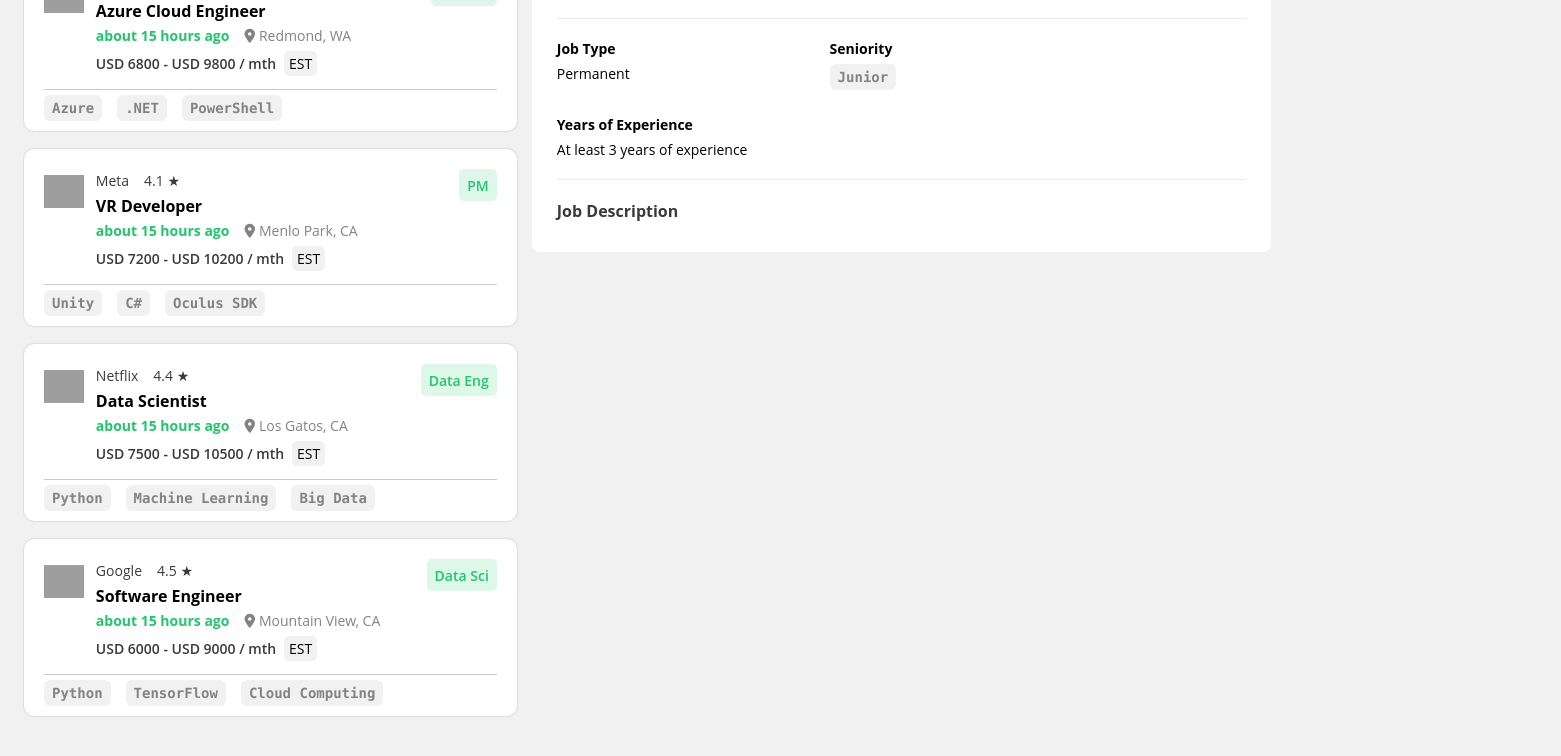
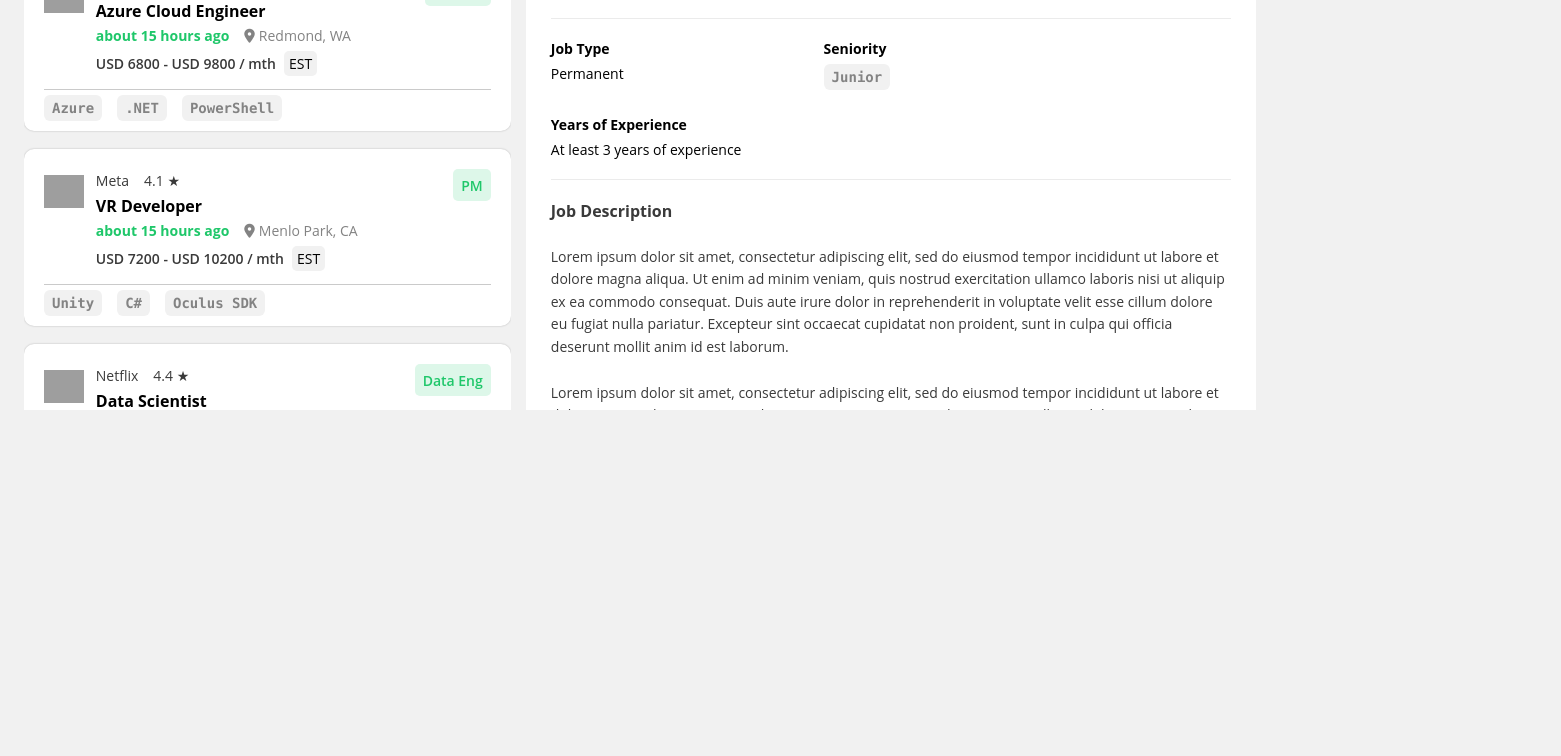
Before and after one commit to btjm123/nodeflair-assignment-2, a React (Vite) app: page / in a window 1280 px wide. Shown: the part 480-1236 px from the top of the page, 1561 px wide, since content can reach past the window. After the commit the page ends 930 px from the top, so only its background shows below. Built offline with nearby package versions, Linux system fonts and the light colour scheme; grey boxes are pictures that could not be loaded.

Commit message:
added better scrolling

```diff
--- a/src/components/JobDescriptionCard/JobDescriptionCard.tsx
+++ b/src/components/JobDescriptionCard/JobDescriptionCard.tsx
@@ -6,13 +6,15 @@
 
 interface JobDescriptionCardProps {
   jobListing: JobListing;
+  jobDescriptionCardRef: React.MutableRefObject<HTMLDivElement | null>;
 }
 
 const JobDescriptionCard: React.FC<JobDescriptionCardProps> = ({
   jobListing,
+  jobDescriptionCardRef,
 }) => {
   return (
-    <div className="main-card">
+    <div className="main-card" ref={jobDescriptionCardRef}>
       <div className="main-card-top-row">
         <div className="company-image-container">
           <img
@@ -89,6 +91,51 @@
 
       <div className="job-description">
         <span className="fw-700 fs-16 black-text">Job Description</span>
+        <p className="fw-400 fs-14 black-text job-description-full-info">
+          Lorem ipsum dolor sit amet, consectetur adipiscing elit, sed do
+          eiusmod tempor incididunt ut labore et dolore magna aliqua. Ut enim ad
+          minim veniam, quis nostrud exercitation ullamco laboris nisi ut
+          aliquip ex ea commodo consequat. Duis aute irure dolor in
+          reprehenderit in voluptate velit esse cillum dolore eu fugiat nulla
+          pariatur. Excepteur sint occaecat cupidatat non proident, sunt in
+          culpa qui officia deserunt mollit anim id est laborum.
+        </p>
+        <p className="fw-400 fs-14 black-text job-description-full-info">
+          Lorem ipsum dolor sit amet, consectetur adipiscing elit, sed do
+          eiusmod tempor incididunt ut labore et dolore magna aliqua. Ut enim ad
+          minim veniam, quis nostrud exercitation ullamco laboris nisi ut
+          aliquip ex ea commodo consequat. Duis aute irure dolor in
+          reprehenderit in voluptate velit esse cillum dolore eu fugiat nulla
+          pariatur. Excepteur sint occaecat cupidatat non proident, sunt in
+          culpa qui officia deserunt mollit anim id est laborum.
+        </p>
+        <p className="fw-400 fs-14 black-text job-description-full-info">
+          Lorem ipsum dolor sit amet, consectetur adipiscing elit, sed do
+          eiusmod tempor incididunt ut labore et dolore magna aliqua. Ut enim ad
+          minim veniam, quis nostrud exercitation ullamco laboris nisi ut
+          aliquip ex ea commodo consequat. Duis aute irure dolor in
+          reprehenderit in voluptate velit esse cillum dolore eu fugiat nulla
+          pariatur. Excepteur sint occaecat cupidatat non proident, sunt in
+          culpa qui officia deserunt mollit anim id est laborum.
+        </p>
+        <p className="fw-400 fs-14 black-text job-description-full-info">
+          Lorem ipsum dolor sit amet, consectetur adipiscing elit, sed do
+          eiusmod tempor incididunt ut labore et dolore magna aliqua. Ut enim ad
+          minim veniam, quis nostrud exercitation ullamco laboris nisi ut
+          aliquip ex ea commodo consequat. Duis aute irure dolor in
+          reprehenderit in voluptate velit esse cillum dolore eu fugiat nulla
+          pariatur. Excepteur sint occaecat cupidatat non proident, sunt in
+          culpa qui officia deserunt mollit anim id est laborum.
+        </p>
+        <p className="fw-400 fs-14 black-text job-description-full-info">
+          Lorem ipsum dolor sit amet, consectetur adipiscing elit, sed do
+          eiusmod tempor incididunt ut labore et dolore magna aliqua. Ut enim ad
+          minim veniam, quis nostrud exercitation ullamco laboris nisi ut
+          aliquip ex ea commodo consequat. Duis aute irure dolor in
+          reprehenderit in voluptate velit esse cillum dolore eu fugiat nulla
+          pariatur. Excepteur sint occaecat cupidatat non proident, sunt in
+          culpa qui officia deserunt mollit anim id est laborum.
+        </p>
       </div>
     </div>
   );
--- a/src/components/JobListingCard/JobListingCard.css
+++ b/src/components/JobListingCard/JobListingCard.css
@@ -31,12 +31,6 @@
   text-overflow: ellipsis;
   column-gap: 15px;
   padding-top: 5px;
-}
-
-.gay {
-  display: inline;
-  overflow: hidden;
-  text-overflow: ellipsis;
 }
 
 .company-info {
@@ -104,3 +98,8 @@
   padding: 3px 5px;
   background-color: #f1f1f1;
 }
+
+.job-description-full-info {
+  margin-top: 24px;
+  line-height: 1.6em;
+}
--- a/src/data/data.ts
+++ b/src/data/data.ts
@@ -124,4 +124,122 @@
     seniority: JobSeniority.DIRECTOR,
     years_of_experience: 15,
   },
+  {
+    id: 7,
+    company_name: 'Apple',
+    star_rating: '4.6',
+    job_title: 'iOS Developer',
+    job_scope: JobScope.IOS,
+    location: 'Cupertino, CA',
+    photo_url:
+      'https://encrypted-tbn0.gstatic.com/images?q=tbn:ANd9GcRNApb6oS6MmAjZrHzpLWHJGdmL2gyQlOzFCLAWBByo&s',
+    salary_lower_bound: 6500,
+    salary_upper_bound: 9500,
+    skillsets: [
+      'Swift',
+      'Objective-C',
+      'ARKit',
+      'Swift',
+      'Objective-C',
+      'ARKit',
+      'Swift',
+      'Objective-C',
+      'ARKit',
+    ],
+    created_at: new Date('2023-08-07T00:00:00.000Z'),
+    updated_at: new Date('2023-08-07T00:00:00.000Z'),
+    job_type: JobEmploymentType.PERMANENT,
+    seniority: JobSeniority.JUNIOR,
+    years_of_experience: 3,
+  },
+  {
+    id: 8,
+    company_name: 'Amazon',
+    star_rating: '4.2',
+    job_title: 'Backend Developer',
+    job_scope: JobScope.FULL_STACK,
+    location: 'Seattle, WA',
+    photo_url:
+      'https://encrypted-tbn0.gstatic.com/images?q=tbn:ANd9GcRCtNvd1ICvriZeOJjLr0a9xkH93xupVzf-Xg6AqQRj&s',
+    salary_lower_bound: 7000,
+    salary_upper_bound: 10000,
+    skillsets: ['Java', 'AWS', 'DynamoDB'],
+    created_at: new Date('2023-08-06T00:00:00.000Z'),
+    updated_at: new Date('2023-08-06T00:00:00.000Z'),
+    job_type: JobEmploymentType.PART_TIME,
+    seniority: JobSeniority.MID,
+    years_of_experience: 5,
+  },
+  {
+    id: 9,
+    company_name: 'Microsoft',
+    star_rating: '4.3',
+    job_title: 'Azure Cloud Engineer',
+    job_scope: JobScope.DEVOPS,
+    location: 'Redmond, WA',
+    photo_url:
+      'https://upload.wikimedia.org/wikipedia/commons/thumb/4/44/Microsoft_logo.svg/2048px-Microsoft_logo.svg.png',
+    salary_lower_bound: 6800,
+    salary_upper_bound: 9800,
+    skillsets: ['Azure', '.NET', 'PowerShell'],
+    created_at: new Date('2023-08-05T00:00:00.000Z'),
+    updated_at: new Date('2023-08-05T00:00:00.000Z'),
+    job_type: JobEmploymentType.PERMANENT,
+    seniority: JobSeniority.JUNIOR,
+    years_of_experience: 2,
+  },
+  {
+    id: 10,
+    company_name: 'Meta',
+    star_rating: '4.1',
+    job_title: 'VR Developer',
+    job_scope: JobScope.PRODUCT_MANAGEMENT,
+    location: 'Menlo Park, CA',
+    photo_url:
+      'https://static.vecteezy.com/system/resources/previews/004/263/114/original/meta-logo-meta-by-facebook-icon-editorial-logo-for-social-media-free-vector.jpg',
+    salary_lower_bound: 7200,
+    salary_upper_bound: 10200,
+    skillsets: ['Unity', 'C#', 'Oculus SDK'],
+    created_at: new Date('2023-08-04T00:00:00.000Z'),
+    updated_at: new Date('2023-08-04T00:00:00.000Z'),
+    job_type: JobEmploymentType.CONTRACT,
+    seniority: JobSeniority.JUNIOR,
+    years_of_experience: 4,
+  },
+  {
+    id: 11,
+    company_name: 'Netflix',
+    star_rating: '4.4',
+    job_title: 'Data Scientist',
+    job_scope: JobScope.DATA_ENGINEERING,
+    location: 'Los Gatos, CA',
+    photo_url:
+      'https://images.ctfassets.net/4cd45et68cgf/Rx83JoRDMkYNlMC9MKzcB/2b14d5a59fc3937afd3f03191e19502d/Netflix-Symbol.png?w=700&h=456',
+    salary_lower_bound: 7500,
+    salary_upper_bound: 10500,
+    skillsets: ['Python', 'Machine Learning', 'Big Data'],
+    created_at: new Date('2023-08-03T00:00:00.000Z'),
+    updated_at: new Date('2023-08-03T00:00:00.000Z'),
+    job_type: JobEmploymentType.PERMANENT,
+    seniority: JobSeniority.SENIOR,
+    years_of_experience: 10,
+  },
+  {
+    id: 12,
+    company_name: 'Google',
+    star_rating: '4.5',
+    job_title: 'Software Engineer',
+    job_scope: JobScope.DATA_SCIENCE,
+    location: 'Mountain View, CA',
+    photo_url:
+      'https://static.vecteezy.com/system/resources/previews/013/760/951/original/colourful-google-logo-in-dark-background-free-vector.jpg',
+    salary_lower_bound: 6000,
+    salary_upper_bound: 9000,
+    skillsets: ['Python', 'TensorFlow', 'Cloud Computing'],
+    created_at: new Date('2023-08-08T00:00:00.000Z'),
+    updated_at: new Date('2023-08-08T00:00:00.000Z'),
+    job_type: JobEmploymentType.PERMANENT,
+    seniority: JobSeniority.DIRECTOR,
+    years_of_experience: 15,
+  },
 ];
--- a/src/pages/JobListingPage/JobListingPage.css
+++ b/src/pages/JobListingPage/JobListingPage.css
@@ -8,10 +8,22 @@
   display: flex;
   flex-direction: column;
   width: 40%;
+  height: 850px;
+  overflow: auto;
+}
+
+.job-listing-view::-webkit-scrollbar {
+  display: none;
 }
 
 .job-description-view {
   width: 60%;
+  height: 850px;
+  overflow: auto;
+}
+
+.job-description-view::-webkit-scrollbar {
+  display: none;
 }
 
 @media only screen and (max-width: 1010px) {
--- a/src/pages/JobListingPage/JobListingPage.tsx
+++ b/src/pages/JobListingPage/JobListingPage.tsx
@@ -2,7 +2,7 @@
 import JobListingCard from '../../components/JobListingCard/JobListingCard';
 import './JobListingPage.css';
 import data from '../../data';
-import { useState } from 'react';
+import { useEffect, useRef, useState } from 'react';
 import { JobListing } from '../../models';
 
 const JobListingPage = () => {
@@ -10,6 +10,15 @@
   const [selectedJobListing, setSelectedJobListing] = useState<JobListing>(
     jobListings[0]
   );
+  const jobDescriptionCardRef = useRef<HTMLDivElement>(null);
+
+  // Whenever a new job is selected, scroll to the top
+  useEffect(() => {
+    if (jobDescriptionCardRef) {
+      jobDescriptionCardRef.current?.scrollIntoView();
+    }
+    window.scrollTo(0, 0);
+  }, [selectedJobListing]);
 
   return (
     <div className="job-listing-page">
@@ -25,7 +34,10 @@
       </div>
 
       <div className="job-description-view">
-        <JobDescriptionCard jobListing={selectedJobListing} />
+        <JobDescriptionCard
+          jobListing={selectedJobListing}
+          jobDescriptionCardRef={jobDescriptionCardRef}
+        />
       </div>
     </div>
   );
```
